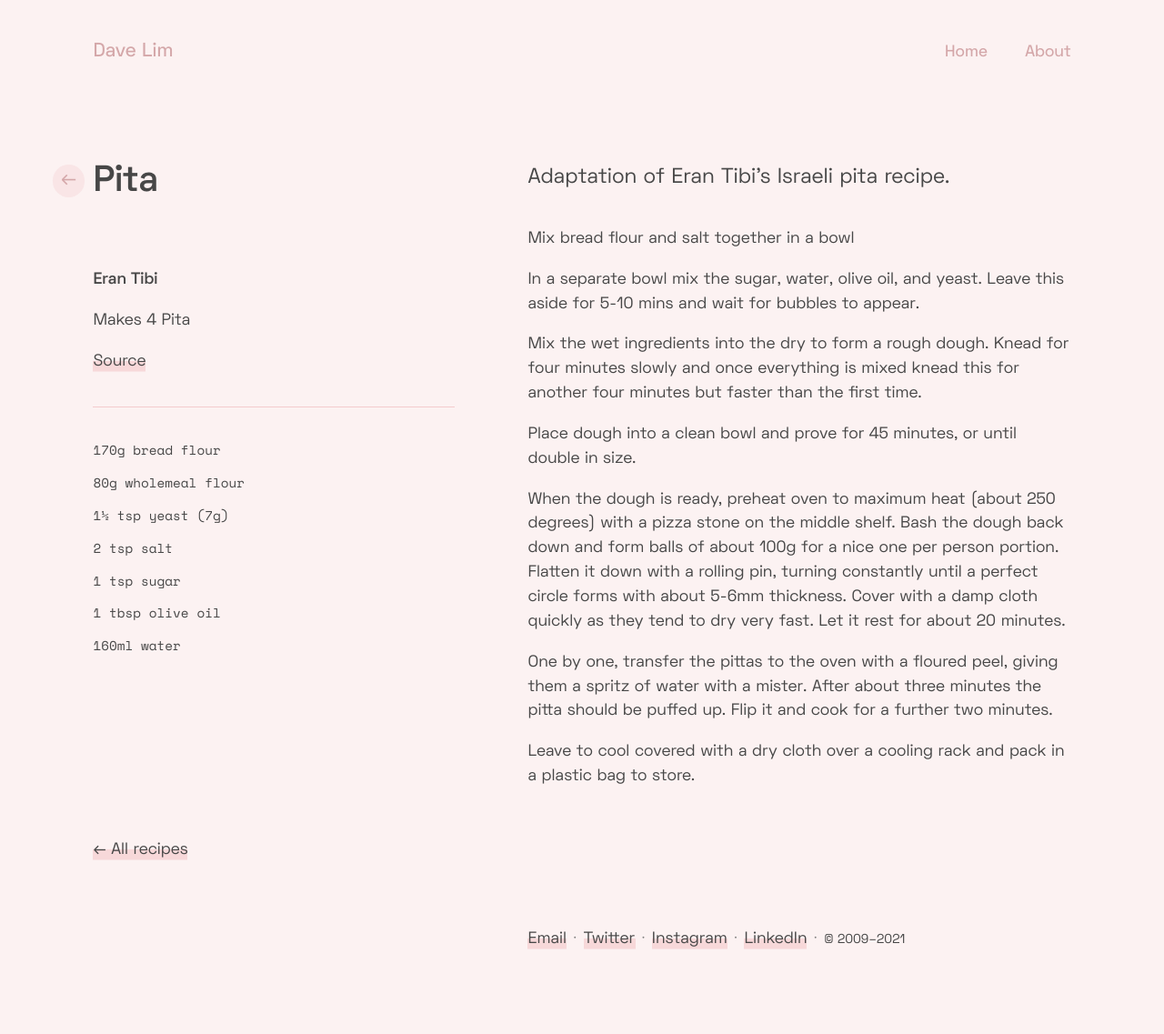
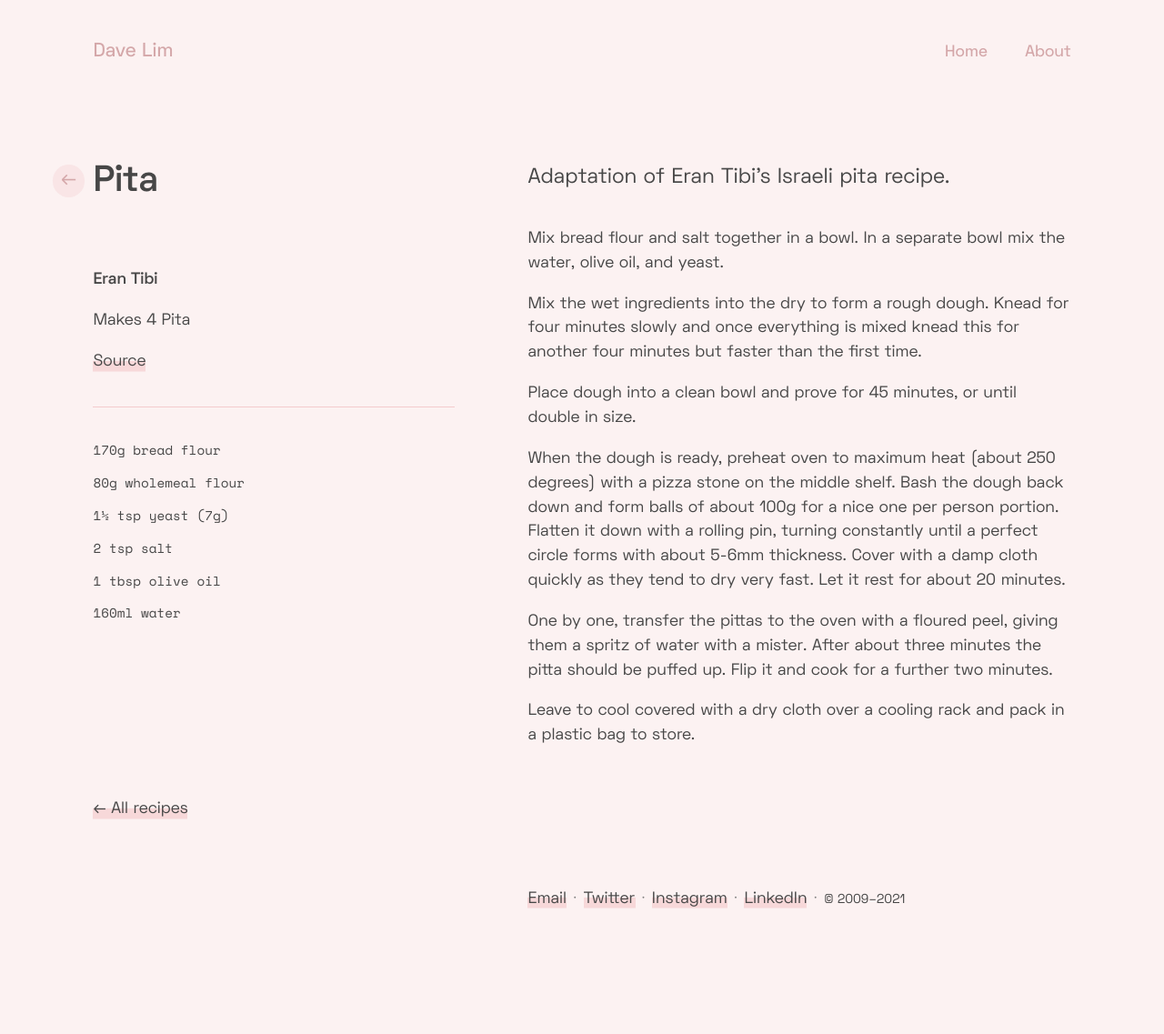
Before and after one commit to dlimiter/dlimiter.github.io, a Jekyll site: the page built from _recipes/aran-tibi-pita.md, in a window 1280 px wide. Shown: the whole page at 91% size. Built offline with Jekyll 4.4.1, drawn with Linux system fonts in a browser that asks for light colours; after the commit the page ends 1092 px from its top, so only the background shows below that.

```diff
--- a/_recipes/aran-tibi-pita.md
+++ b/_recipes/aran-tibi-pita.md
@@ -9,14 +9,11 @@
 - 80g wholemeal flour
 - 1½ tsp yeast (7g)
 - 2 tsp salt
-- 1 tsp sugar
 - 1 tbsp olive oil
 - 160ml water
 ---
 
-Mix bread flour and salt together in a bowl
-
-In a separate bowl mix the sugar, water, olive oil, and yeast. Leave this aside for 5-10 mins and wait for bubbles to appear.
+Mix bread flour and salt together in a bowl. In a separate bowl mix the water, olive oil, and yeast.
 
 Mix the wet ingredients into the dry to form a rough dough. Knead for four minutes slowly and once everything is mixed knead this for another four minutes but faster than the first time.
 
--- a/about.html
+++ b/about.html
@@ -10,7 +10,7 @@
       My name is Dave Lim. I'm a he/him digital product designer living in Melbourne, Australia.
     </p>
     <p>
-      I'm also a graphic designer, ex-coder and serial dabbler in illustration, typesetting, lettering, crochet, sewing and other practical crafts.
+      I'm also a graphic designer, ex-coder and serial dabbler in illustration, type, lettering, crochet &amp; sewing. Part time sourdough tragic and indoor plant wrangler.
     </p>
   </div>
   <div></div>
--- a/css/style.scss
+++ b/css/style.scss
@@ -148,8 +148,8 @@
   font-weight: 600;
 }
 
-h1, h2, h3, h4,
-.h1, .h2, .h3, .h4 {
+h1, h2, h3, h4, h5
+.h1, .h2, .h3, .h4, .h5 {
   margin-top: 0;
   hyphens: manual;
 }
@@ -179,6 +179,11 @@
 
 h4, .h4 {
   font-size: 1.1rem;
+  margin-bottom: .25rem;
+}
+
+h5, .h5 {
+  font-size: .85rem;
   margin-bottom: .25rem;
 }
 
```
Also changed, not shown: _recipes/dave-lim-sourdough.md (added, +36 -0 lines), _recipes/my-sourdough.md (deleted, +0 -49 lines).
